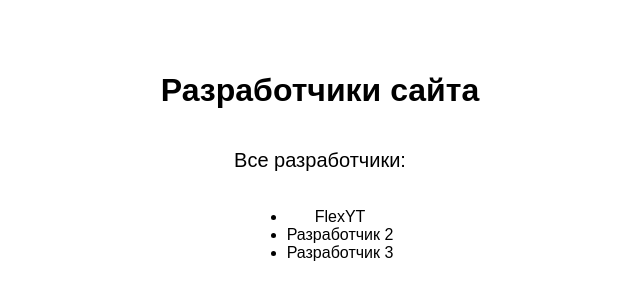
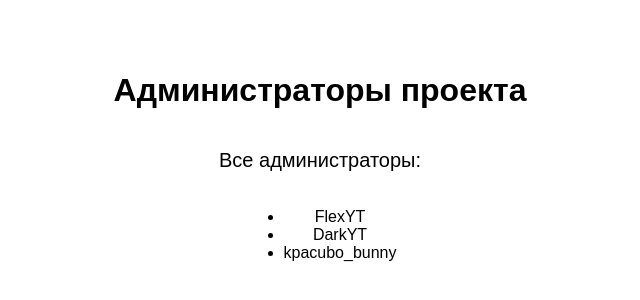
Before and after one commit to FlexerFlex/megasite, a plain HTML site: page credits.html in a window 1280 px wide. Shown: the part 244-544 px from the top of the page, without its empty margins (320-960 px from the left). Drawn offline with Linux system fonts and the light colour scheme.

Commit message:
Update credits.html

```diff
--- a/credits.html
+++ b/credits.html
@@ -24,12 +24,12 @@
     </style>
 </head>
 <body>
-    <h1 class="site-developers">Разработчики сайта</h1>
-    <p class="flexyt-developers">Все разработчики:</p>
+    <h1 class="site-developers">Администраторы проекта</h1>
+    <p class="flexyt-developers">Все администраторы:</p>
     <ul>
         <li>FlexYT</li>
-        <li>Разработчик 2</li>
-        <li>Разработчик 3</li>
+        <li>DarkYT</li>
+        <li>kpacubo_bunny</li>
         <!-- Добавить остальных разработчиков по аналогии -->
     </ul>
 </body>
```
